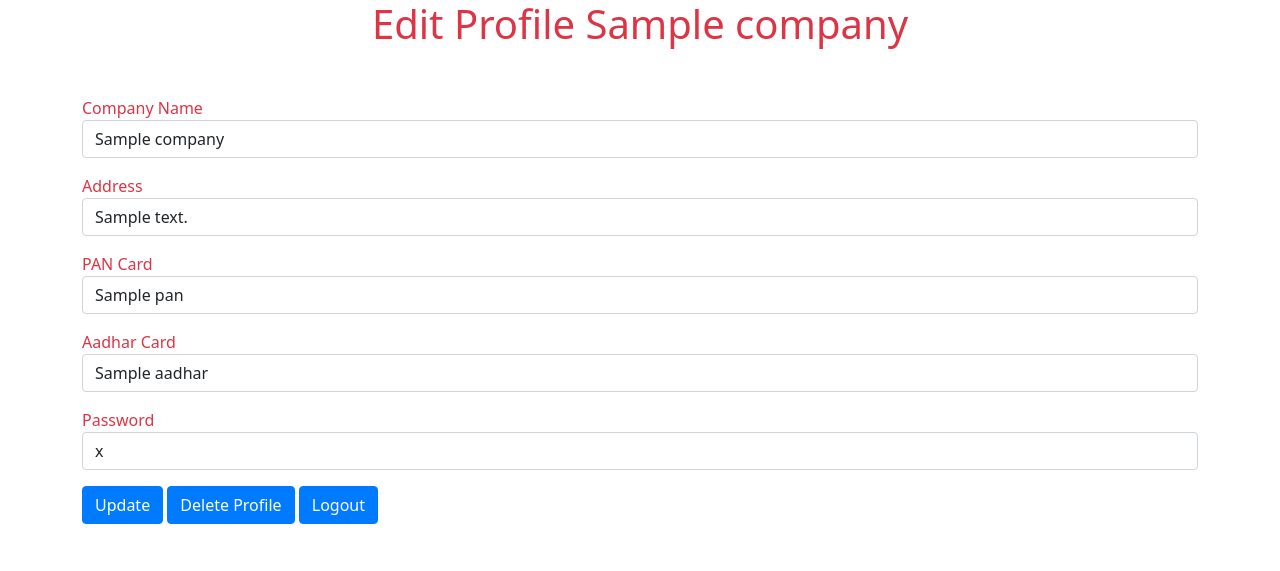
After one commit to Kavinlsky/FastApi, a FastAPI app: template templates/edit.html in a window 1280 px wide. The commit adds this page. Shown: the top 571 px of the page. Run offline with FastAPI, Linux system fonts and the light colour scheme; the template is opened without the code that fills it: most values are stand-ins (such as "Sample title", 1, 10 or a date in 2020).

Commit message:
completed

```diff
--- a/main.py
+++ b/main.py
@@ -5,7 +5,9 @@ from openai import OpenAI
 import google.generativeai as genai
 import os
 import pymongo
-# from fastapi.session import Session
+from typing import List
+from pymongo.results import UpdateResult
+
 
 
 mongo_host = "localhost"
@@ -30,9 +32,25 @@ class Message(BaseModel):
     message: str
     company: str
 
+class ProfileUpdate(BaseModel):
+    company: str
+    address: str
+    pan: str
+    aadhar: str
+    password: str
+
+
+class ProfileDelete(BaseModel):
+    company: str
+
+
+class CompanyRequest(BaseModel):
+    company: str
+
 
 def get_session(request: Request):
     return request.session
+
 
 @app.get("/")
 async def home(request : Request):
@@ -119,3 +137,66 @@ async def chat_with_bot(message: Message):
     chat_collection.insert_one(document)
 
     return {"response":result}
+
+
+@app.get("/api/chat/history/{company_name}", response_model=List[dict])
+async def get_chat_history(company_name: str):
+    collection = database["chats"]
+    chat_history = collection.find({"company": company_name})
+    response_data=[]
+    if chat_history:
+        for document in chat_history:
+            user=document.get("question")
+            server=document.get("result")
+            response_data.append({'user':user,'server':server})
+        return response_data
+
+
+@app.get('/edit')
+def edit_profile(request : Request):
+    company_name = request.query_params.get("company")
+    collection = database["company"]
+    company_profile = collection.find({"company": company_name})
+
+    company_profile=list(company_profile)[0]
+    return templates.TemplateResponse('edit.html', {"request": request, "company_profile": company_profile})
+
+
+@app.post("/update_profile")
+async def update_profile(profile_update: ProfileUpdate):
+    profile_data = profile_update.dict()
+    collection = database["company"]
+
+    result: UpdateResult = collection.update_one(
+        {},
+        {"$set": profile_data}
+    )
+    if result:
+         print(result)
+
+         return {"message": "Profile updated successfully"}
+
+
+@app.post("/delete_profile")
+async def delete_profile(delete_profile: ProfileDelete):
+    print("Received profile delete:", delete_profile)
+    company=delete_profile.company
+    collection = database["company"]
+    result = collection.delete_one({"company": company})
+    if result.deleted_count == 1:
+        return {"message": "Record deleted successfully"}
+    else:
+        return {"message": "Record not found"}
+
+
+@app.post("/clear_chat")
+async def clear_chat(request: CompanyRequest):
+
+    company_name=request.company
+    collection = database["chats"]
+    result = collection.delete_many({"company": company_name})
+    print(result)
+    if result.deleted_count > 0:
+        return {"message": f"Chat history for {company_name} cleared successfully"}
+    else:
+        raise HTTPException(status_code=404, detail=f"No chat history found for {company_name}")
--- /dev/null
+++ b/templates/edit.html
@@ -0,0 +1,147 @@
+
+
+{% block content %}
+<!DOCTYPE html>
+<html lang="en">
+<head>
+    <meta charset="UTF-8">
+    <meta name="viewport" content="width=device-width, initial-scale=1.0">
+    <link href="https://cdn.jsdelivr.net/npm/bootstrap@5.0.2/dist/css/bootstrap.min.css" rel="stylesheet">
+
+    <title>Edit Profile {{  company_profile.company  }}</title>
+</head>
+<body>
+    <div class="container">
+        <div class="row">
+          <div class="text-danger font-weight-bold">
+    <center>
+    <h1>Edit Profile {{company_profile.company}}</h1>
+    </center>
+    <!-- <form id="profileForm">
+        <ul>
+            <li>Company: <input type="text" id="company" value="{{ company_profile.company }}"></li>
+            <li>Address: <input type="text" id="address" value="{{ company_profile.address }}"></li>
+            <li>PAN: <input type="text" id="pan" value="{{ company_profile.pan }}"></li>
+            <li>Aadhar: <input type="text" id="aadhar" value="{{ company_profile.aadhar }}"></li>
+            <li>Password: <input type="text" id="password" value="{{ company_profile.password }}"></li>
+        </ul>
+        <button type="button" onclick="updateProfile()">Update</button>
+    </form> -->
+
+    <div class="row my-5">
+        <form action="/update" method="post">
+            <div class="mb-3">
+                <label>Company Name</label>
+                <input type="text" required class="form-control" name="companyname" id="company" value="{{ company_profile.company }}">
+            </div>
+
+            <div class="mb-3">
+                <label>Address</label>
+                <input type="text" required placeholder="Address" name="address" id="address" value="{{ company_profile.address }}" class="form-control">
+            </div>
+
+            <div class="mb-3">
+                <label>PAN Card</label>
+                <input type="text" required placeholder="PAN Number"  name="pan" id="pan" value="{{ company_profile.pan }}" class="form-control">
+            </div>
+
+              <div class="mb-3">
+                <label>Aadhar Card</label>
+                <input type="text" required placeholder="Aadhar Number"  name="aadhar"  id="aadhar" value="{{ company_profile.aadhar }}" class="form-control">
+              </div>
+
+              <div class="mb-3">
+                <label>Password</label>
+                <input type="text" required placeholder="Type a Password"  name="password" id="password" value="{{ company_profile.password }}" class="form-control">
+              </div>
+
+              <button type="button" class="btn btn-primary" onclick="updateProfile()">Update</button>
+              <button type="button" class="btn btn-primary" onclick="deleteProfile()">Delete Profile</button>
+              <a href="/login" class="btn btn-primary">Logout</a>
+
+
+
+        </form>
+    </div>
+
+
+
+        <style>
+            ul {
+                list-style-type: none;
+            }
+
+            .form-label {
+                font-weight: bold;
+            }
+
+            .btn-primary {
+                background-color: #007bff;
+                border-color: #007bff;
+            }
+
+            .btn-primary:hover {
+                background-color: #0056b3;
+                border-color: #0056b3;
+            }
+        </style>
+
+
+    <script>
+        function updateProfile() {
+            var company = document.getElementById("company").value;
+            var address = document.getElementById("address").value;
+            var pan = document.getElementById("pan").value;
+            var aadhar = document.getElementById("aadhar").value;
+            var password = document.getElementById("password").value;
+
+
+            var xhr = new XMLHttpRequest();
+            xhr.open("POST", "/update_profile", true);
+            xhr.setRequestHeader("Content-Type", "application/json");
+            xhr.onreadystatechange = function () {
+                if (xhr.readyState === 4 && xhr.status === 200) {
+
+                    alert("Profile updated successfully!");
+                } else if (xhr.readyState === 4 && xhr.status !== 200) {
+
+                    alert("Error updating profile. Please try again later.");
+                }
+            };
+            var data = JSON.stringify({
+                company: company,
+                address: address,
+                pan: pan,
+                aadhar: aadhar,
+                password: password
+            });
+            xhr.send(data);
+        }
+
+        function deleteProfile() {
+            var company = document.getElementById("company").value;
+            console.log(company,"+_+_+_+_+_");
+
+            var xhr = new XMLHttpRequest();
+            xhr.open("POST", "/delete_profile", true);
+            xhr.setRequestHeader("Content-Type", "application/json");
+            xhr.onreadystatechange = function () {
+                if (xhr.readyState === 4) {
+                    if (xhr.status === 200) {
+                        alert("Profile deleted successfully!");
+                    } else {
+                        alert("Error deleting profile. Please try again later.");
+                    }
+                }
+            };
+            var data = JSON.stringify({ company: company });
+            xhr.send(data);
+
+        }
+
+    </script>
+</body>
+
+
+</html>
+{% endblock content %}
--- a/templates/index.html
+++ b/templates/index.html
@@ -64,5 +64,5 @@
         border-color: #0056b3;
     }
 </style>
-</style>
+
 {% endblock content %}
```
Also changed, not shown: templates/chat.html (+34 -5 lines).
